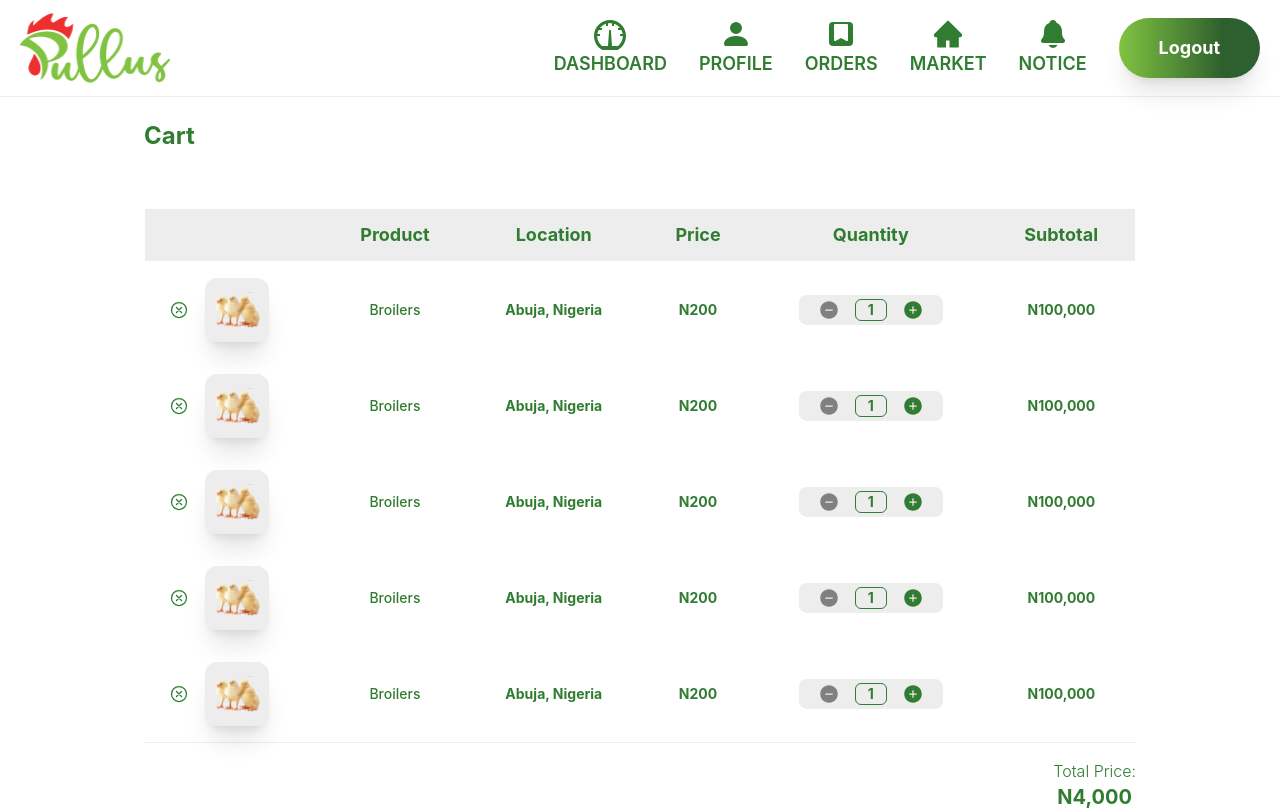
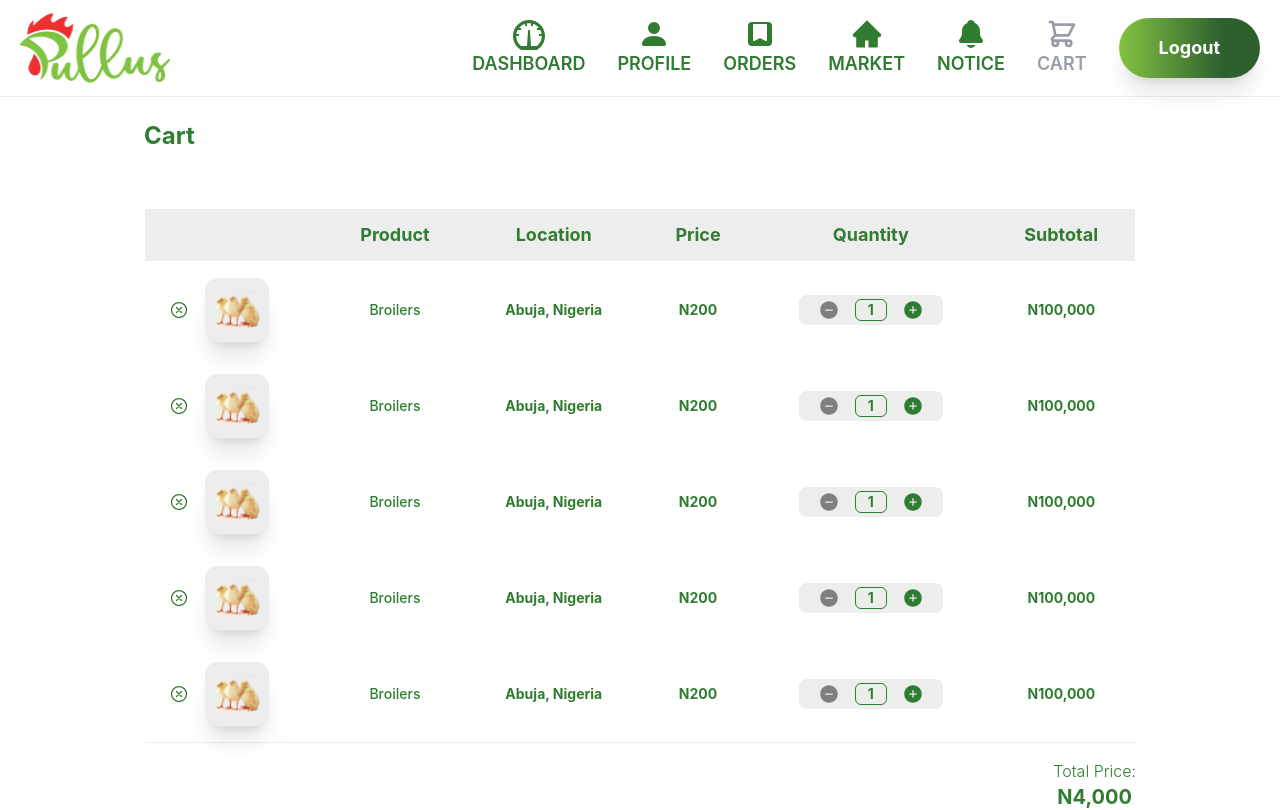
Before and after one commit to codingSlimey/PullusProject, a React (Create React App) app in the folder pullus-app/: page /cart in a window 1280 px wide. Shown: the top 810 px of the page. Built offline with nearby package versions, Linux system fonts and the light colour scheme; a web font is replaced by a local one.

Commit message:
Added the cart state file and also the floating button

```diff
--- a/pullus-app/src/App.js
+++ b/pullus-app/src/App.js
@@ -34,6 +34,7 @@ import Footer from './components/FOOTER/Footer'
 
 // State (Context API )
 import { UserAuthContextProvider } from './context/auth'
+import { CartProvider } from './context/cart';
 
 function App() {
 	const [fixedFooterState, setFixedFooterState] = useState(false)
@@ -62,6 +63,7 @@ function App() {
 	},[pathname])
 	return (
     <UserAuthContextProvider>
+		<CartProvider>
 		<main className={`App ${fixedFooterState ? 'h-screen overflow-auto ' : 'h-fit justify-between'} flex flex-col `}>
 			<Navbar />
 			<div className={`${fixedFooterState ? ' overflow-auto flex-1':'h-fit '}  mt-24`}>
@@ -170,6 +172,7 @@ function App() {
 			</div>
 			<Footer />
 		</main>
+		</CartProvider>
     </UserAuthContextProvider>
 	)
 }
--- a/pullus-app/src/components/NAVBAR/Navbar.js
+++ b/pullus-app/src/components/NAVBAR/Navbar.js
@@ -7,6 +7,8 @@ import { AiFillHome } from 'react-icons/ai'
 import { BsFillPersonFill } from 'react-icons/bs'
 import { ImMeter } from 'react-icons/im'
 import { HiBookmarkSquare } from 'react-icons/hi2'
+import { HiOutlineShoppingCart } from 'react-icons/hi'
+
 
 export default function Navbar() {
 	const navigate = useNavigate()
@@ -37,6 +39,11 @@ export default function Navbar() {
 			name: 'Notice',
 			icon: <IoNotifications className='w-8 h-8' />,
 			url: '/farmer/notifications',
+		},
+		{
+			name: 'Cart',
+			icon: <HiOutlineShoppingCart className='w-8 h-8' />,
+			url: '/cart',
 		},
 	]
 
--- /dev/null
+++ b/pullus-app/src/components/buttons/cartFloatingButton.jsx
@@ -0,0 +1,18 @@
+import { HiOutlineShoppingCart } from 'react-icons/hi'
+import { Link } from 'react-router-dom'
+export default function CartFloatingButton() {
+	return (
+		<Link
+			to={'/cart'}
+			className='fixed bottom-4 right-4'
+		>
+			<button className='bg-fade hover:bg-fade/90 text-white font-bold p-5 rounded-full'>
+				<HiOutlineShoppingCart className='h-7 w-7' />
+			</button>
+
+			<div className='h-6 w-6 flex justify-center rounded-full bg-grey text-primary font-bold text-lg absolute top-1 right-2'>
+				3
+			</div>
+		</Link>
+	)
+}
--- /dev/null
+++ b/pullus-app/src/context/cart.js
@@ -0,0 +1,63 @@
+import { createContext, useContext, useEffect, useState } from 'react';
+
+const CartContext = createContext();
+
+export const useCart = () => useContext(CartContext);
+
+export const CartProvider = ({ children }) => {
+  const [cartItems, setCartItems] = useState([]);
+
+  useEffect(() => {
+    const cart = JSON.parse(localStorage.getItem('cart'));
+    if (cart) {
+      setCartItems(cart);
+    }
+  }, []);
+
+  useEffect(() => {
+    localStorage.setItem('cart', JSON.stringify(cartItems));
+  }, [cartItems]);
+
+  const addToCart = (item) => {
+    const existingItem = cartItems.find((cartItem) => cartItem.id === item.id);
+    if (existingItem) {
+      setCartItems(
+        cartItems.map((cartItem) =>
+          cartItem.id === item.id ? { ...cartItem, quantity: cartItem.quantity + 1 } : cartItem
+        )
+      );
+    } else {
+      setCartItems([...cartItems, { ...item, quantity: 1 }]);
+    }
+  };
+
+  const removeFromCart = (itemToRemove) => {
+    setCartItems(cartItems.filter((item) => item !== itemToRemove));
+  };
+
+  const increaseQuantity = (item) => {
+    setCartItems(
+      cartItems.map((cartItem) =>
+        cartItem.id === item.id ? { ...cartItem, quantity: cartItem.quantity + 1 } : cartItem
+      )
+    );
+  };
+
+  const decreaseQuantity = (item) => {
+    setCartItems(
+      cartItems.map((cartItem) =>
+        cartItem.id === item.id ? { ...cartItem, quantity: cartItem.quantity - 1 } : cartItem
+      )
+    );
+  };
+
+  const cart = {
+    items: cartItems,
+    addToCart,
+    removeFromCart,
+    increaseQuantity,
+    decreaseQuantity,
+  };
+
+  return <CartContext.Provider value={cart}>{children}</CartContext.Provider>;
+};
--- a/pullus-app/src/pages/FARMER/CycleManagement/myCycle.jsx
+++ b/pullus-app/src/pages/FARMER/CycleManagement/myCycle.jsx
@@ -77,6 +77,7 @@ function MyCycle(props) {
 						{cycles.map((item, index) => {
 							return (
 								<div
+									key={index}
 									className={`mt-4  bg-white border border-primary/20 shadow-lg rounded-xl `}
 								>
 									<div
--- a/pullus-app/src/pages/MARKET/marketPlace.jsx
+++ b/pullus-app/src/pages/MARKET/marketPlace.jsx
@@ -1,4 +1,4 @@
-import {  Link } from 'react-router-dom'
+import { Link } from 'react-router-dom'
 import Button from '../../components/FARMER/button'
 import '../../App.css'
 import bird from '../../images/bird.svg'
@@ -7,6 +7,7 @@ import { Pagination } from 'flowbite-react'
 import useScreenWidth from '../../hooks/useScreenWidth'
 
 import MobileMarketPlace from './MobileMarketPlace'
+import CartFloatingButton from '../../components/buttons/cartFloatingButton'
 
 function MarketPlace(props) {
 	const screenWidth = useScreenWidth()
@@ -21,6 +22,8 @@ function MarketPlace(props) {
 	]
 	return (
 		<div className='font-bold px-4  md:pb-12'>
+			<CartFloatingButton />
+
 			<div className='flex items-center my-4 justify-center gap-4'>
 				<input
 					type='text'
@@ -33,8 +36,7 @@ function MarketPlace(props) {
 					color={'fade'}
 				/>
 			</div>
-			{screenWidth > 800 ?  (
-
+			{screenWidth > 800 ? (
 				<div className='flex px-16  gap-14 mt-12'>
 					<div className=' w-[18vw]'>
 						<div className='text-primary font-bold text-left text-2xl mb-6'>
--- a/pullus-app/src/pages/REGISTRATION/BuyerAdress.jsx
+++ b/pullus-app/src/pages/REGISTRATION/BuyerAdress.jsx
@@ -7,7 +7,7 @@ import Emodal from '../../modal/EModal'
 import FarmersLocation from './FarmersLocation'
 import { useUserAuth } from '../../context/auth'
 
-import {useGeolocation} from 'react-use';
+// import {useGeolocation} from 'react-use';
 
 // import { getStates } from "../../api";
 
@@ -34,10 +34,9 @@ export default function BuyerAdress() {
 	const [selectedState, setSelectedState] = useState('')
 	const [showModal, setShowModal] = useState(false)
 	const [response, setResponse] = useState('')
-	const [lat, setLat]= useState('')
-	const [long, setLong]=useState('')
+	const [lat, setLat] = useState('')
+	const [long, setLong] = useState('')
 	const { tempUser, setTemporaryUserData } = useUserAuth()
-
 
 	const [location, setLocation] = useState(null)
 
@@ -56,26 +55,24 @@ export default function BuyerAdress() {
 
 	// }
 
-	useEffect(()=>{
-		navigator.geolocation.getCurrentPosition((position)=>{
+	useEffect(() => {
+		navigator.geolocation.getCurrentPosition((position) => {
 			setLat(position.coords.latitude)
 			setLong(position.coords.longitude)
 		})
-		axios.get(`https://geocode.arcgis.com/arcgis/rest/services/World/GeocodeServer/reverseGeocode?f=pjson&featureTypes=&location=${lat},${long}`)
-		.then((res)=>{
-			const {address}= res.data
-			console.log(address.Region);
-			console.log(lat)
-			console.log(long)
-			setLocation(address.Region)
-			console.log(location);
-		})
-
-
-
+		axios
+			.get(
+				`https://geocode.arcgis.com/arcgis/rest/services/World/GeocodeServer/reverseGeocode?f=pjson&featureTypes=&location=${lat},${long}`
+			)
+			.then((res) => {
+				const { address } = res.data
+				console.log(address.Region)
+				console.log(lat)
+				console.log(long)
+				setLocation(address.Region)
+				console.log(location)
+			})
 	}, [response])
-
-
 
 	const theAnswer = (res) => {
 		setResponse(res)
@@ -90,7 +87,6 @@ export default function BuyerAdress() {
 			return
 		}
 	}
-
 
 	const handleFarmersLocation = () => {
 		setShowModal(true)
@@ -120,14 +116,20 @@ export default function BuyerAdress() {
 		const selectedState = states.find((item) => item.state === state)
 		setLgas(selectedState.lga)
 		setSelectedState(state)
-		setTemporaryUserData({ ...tempUser, area:state })
-
+		setTemporaryUserData({ ...tempUser, area: state })
 	}
 	const navigate = useNavigate()
 
-	const handleSubmit = ()=>{
-		setTemporaryUserData({ ...tempUser, latitude:lat, longitude:long, address:location , state:states, lga:lgas })
-		console.log(tempUser);
+	const handleSubmit = () => {
+		setTemporaryUserData({
+			...tempUser,
+			latitude: lat,
+			longitude: long,
+			address: location,
+			state: states,
+			lga: lgas,
+		})
+		console.log(tempUser)
 		navigate('/onboarding/business-info')
 	}
 	return (
@@ -204,7 +206,6 @@ export default function BuyerAdress() {
 						label='Address Details'
 						value={location}
 					/>
-
 				</div>
 				<div className='flex justify-center my-10 items-center'>
 					<Button
```
Lines whose indentation alone changed are shown as unchanged.
